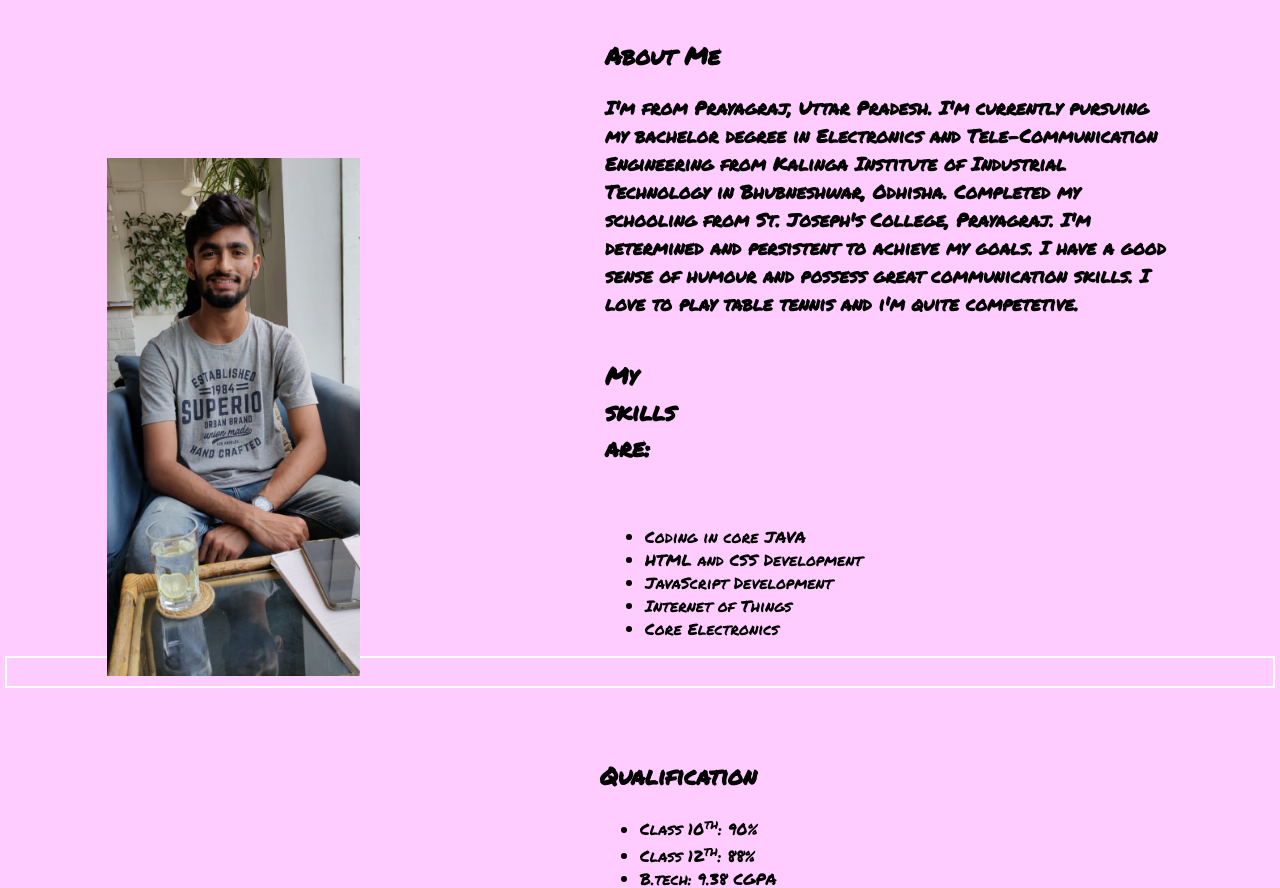
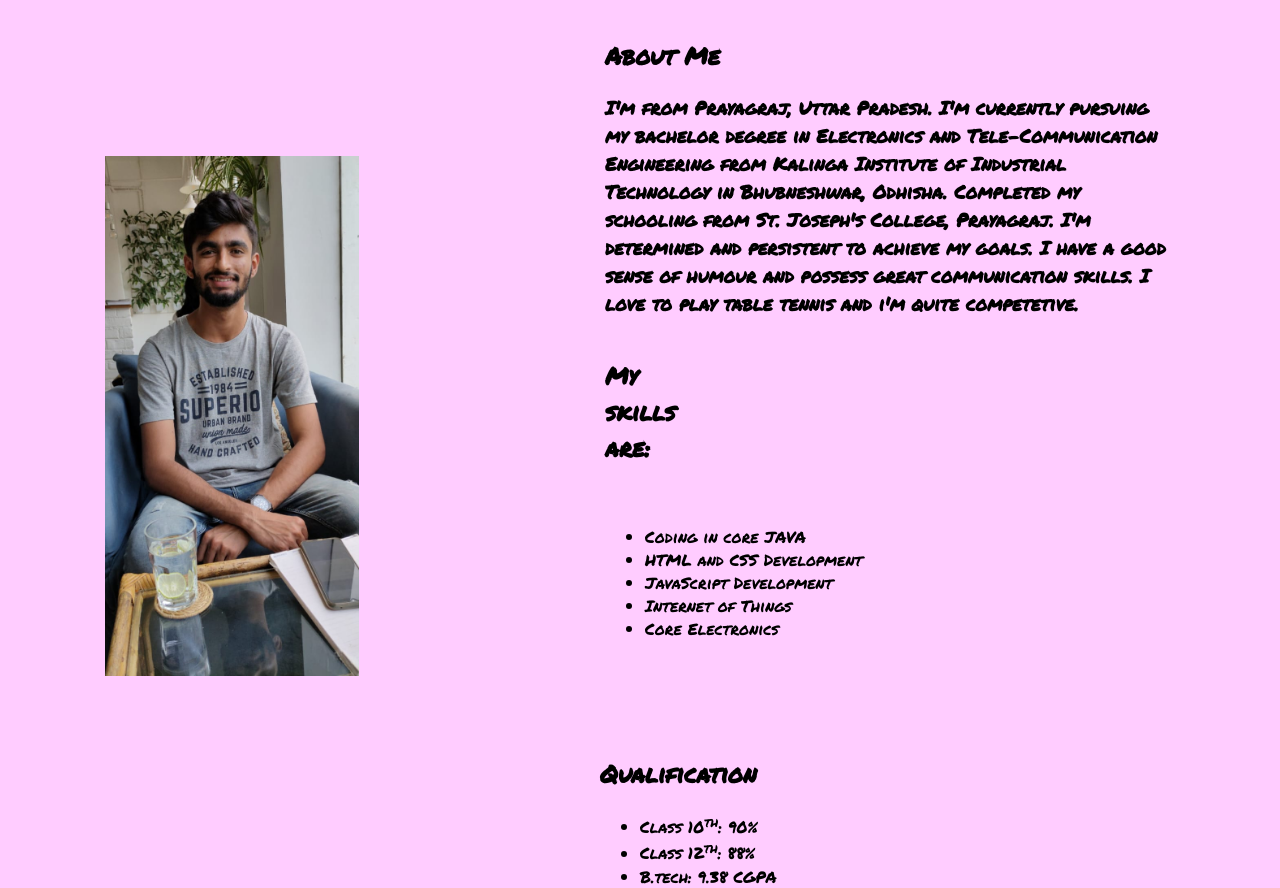
Before and after one commit to abhijeetdey361/portfolio, a plain HTML site: page index.html in a window 1280 px wide. Shown: the part 615-1503 px from the top of the page. Drawn offline with nearby package versions, Linux system fonts and the light colour scheme.

Commit message:
Slight change

```diff
--- a/index.html
+++ b/index.html
@@ -47,6 +47,7 @@
         <!-- TODO: Introduce a Education section here and the button in nav tag -->
         <section id="aboutme" class="main-section">
         <h1>About Me</h1>
+        <div id="about-me-center">
             <div class="right-align">
                 <h3><p>I'm from Prayagraj, Uttar Pradesh.
                        I'm currently pursuing my bachelor degree
@@ -73,6 +74,8 @@
             <div class="left-align">
                 <img id="photo" src="./image/WhatsApp Image 2020-10-31 at 12.12.29.jpeg">
             </div>
+
+        </div>
         </section>
         <section id="education">
             <h1>Qualification</h1>
--- a/style.css
+++ b/style.css
@@ -32,15 +32,10 @@ body {
  #main-right img{
 
   max-width: 50%;
-
   display: block;
-
    border: 5px solid black;
    border-radius: 10px;
 
-}
-#photo{
-  border-image: 10px solid black;
 }
 #aboutme h1{
   padding-top: 20px;
@@ -60,9 +55,7 @@ body {
   display: block;
   padding-left: 600px;
 }
-.left-align{
-  border: 2px solid white;
-}
+
 .left-align img{
   padding-left: 100px;
   width: 20%;
@@ -167,19 +160,7 @@ header {
 
 #welcome-section {
   font-size: xx-large;
-    /* text-align: left; */
-    /* padding-left: 150px;
-    padding-top: 100px; */
 }
-
-/* h2 {
-  text-align: center;
-  padding-top: 20px;
-} */
-
-/* #welcome-section {
-  min-height: 100px;
-} */
 
 #projects {
   background-color: hsl(var(--theme-color2, 100), 50%, 100%);
@@ -355,8 +336,8 @@ footer {
   }
   #contacts {
     min-height: 500px;
-  } */
-}
+  }
+}*/
 .arrow {
   border: solid black;
   border-width: 0 3px 3px 0;
```
